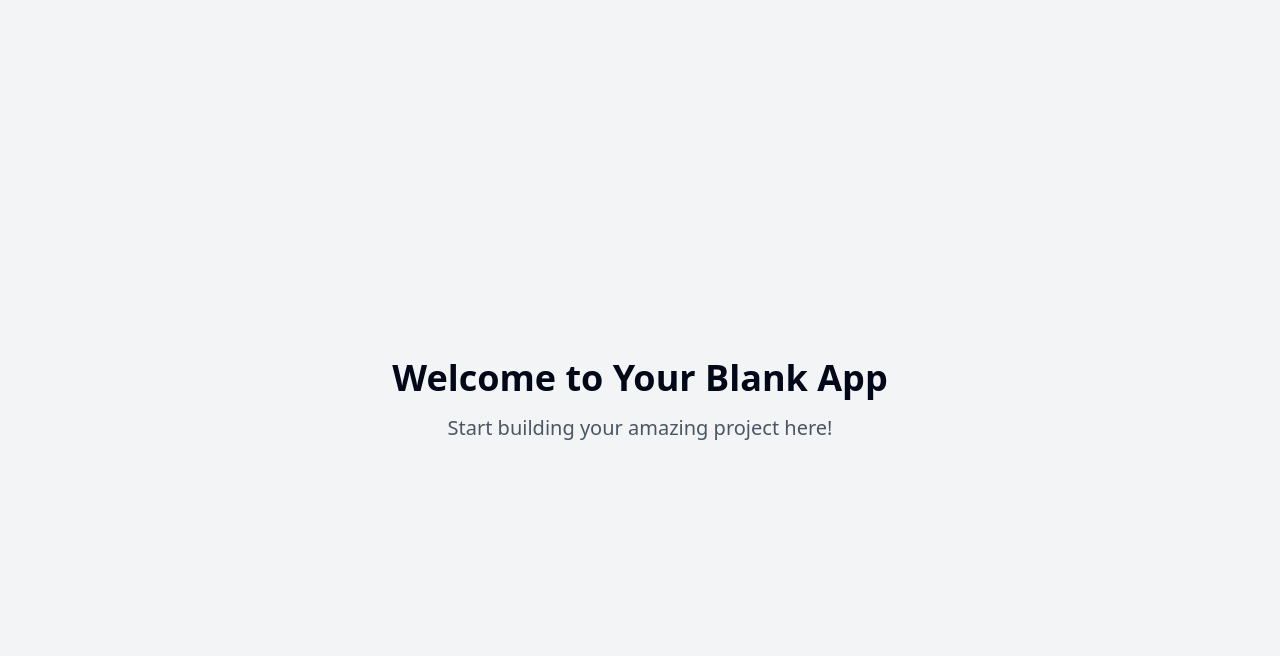
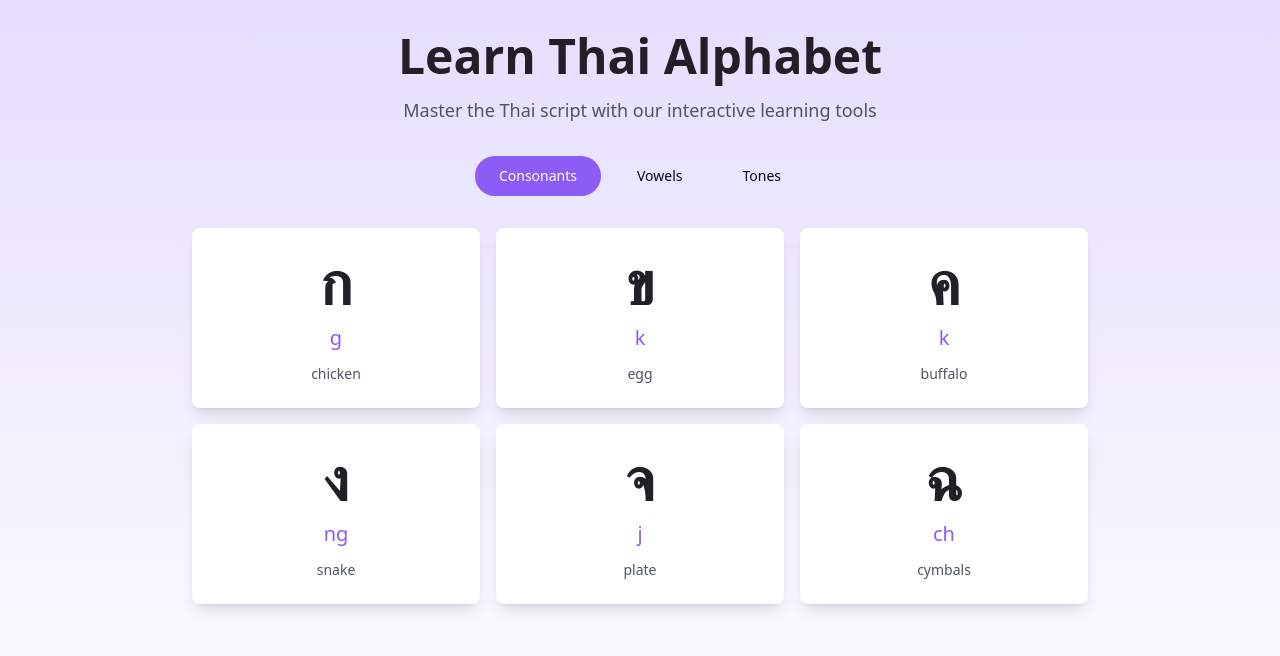
Before and after one commit to capa1904/thai-abc-adventure, a React (Vite) app: page / in a window 1280 px wide. Shown: the top 656 px of the page. Built offline with nearby package versions, Linux system fonts and the light colour scheme.

Commit message:
Add Thai Alphabet Learning App
Implement a web application in TypeScript focused on teaching the Thai alphabet. The design will be modern and minimalistic, emphasizing readability and learning of the characters.
[skip gpt_engineer]

```diff
--- a/package.json
+++ b/package.json
@@ -45,6 +45,7 @@
     "cmdk": "^1.0.0",
     "date-fns": "^3.6.0",
     "embla-carousel-react": "^8.3.0",
+    "framer-motion": "^11.18.0",
     "input-otp": "^1.2.4",
     "lucide-react": "^0.462.0",
     "next-themes": "^0.3.0",
--- /dev/null
+++ b/src/components/CategorySelector.tsx
@@ -0,0 +1,37 @@
+import React from "react";
+import { Button } from "@/components/ui/button";
+import { cn } from "@/lib/utils";
+
+interface CategorySelectorProps {
+  categories: string[];
+  selectedCategory: string;
+  onSelectCategory: (category: string) => void;
+}
+
+const CategorySelector = ({
+  categories,
+  selectedCategory,
+  onSelectCategory,
+}: CategorySelectorProps) => {
+  return (
+    <div className="flex flex-wrap gap-3 justify-center mb-8">
+      {categories.map((category) => (
+        <Button
+          key={category}
+          variant="ghost"
+          className={cn(
+            "px-6 py-2 rounded-full transition-all",
+            selectedCategory === category
+              ? "bg-thai-secondary text-white"
+              : "hover:bg-thai-primary"
+          )}
+          onClick={() => onSelectCategory(category)}
+        >
+          {category}
+        </Button>
+      ))}
+    </div>
+  );
+};
+
+export default CategorySelector;
--- /dev/null
+++ b/src/components/CharacterCard.tsx
@@ -0,0 +1,30 @@
+import React from "react";
+import { motion } from "framer-motion";
+import { cn } from "@/lib/utils";
+
+interface CharacterCardProps {
+  character: string;
+  romanization: string;
+  meaning?: string;
+  className?: string;
+}
+
+const CharacterCard = ({ character, romanization, meaning, className }: CharacterCardProps) => {
+  return (
+    <motion.div
+      initial={{ opacity: 0, y: 20 }}
+      animate={{ opacity: 1, y: 0 }}
+      whileHover={{ scale: 1.05 }}
+      className={cn(
+        "bg-thai-light p-6 rounded-lg shadow-lg flex flex-col items-center justify-center gap-3 cursor-pointer transition-colors hover:bg-thai-primary",
+        className
+      )}
+    >
+      <span className="text-6xl font-bold text-thai-dark">{character}</span>
+      <span className="text-xl text-thai-secondary font-medium">{romanization}</span>
+      {meaning && <span className="text-sm text-gray-600">{meaning}</span>}
+    </motion.div>
+  );
+};
+
+export default CharacterCard;
--- a/src/pages/Index.tsx
+++ b/src/pages/Index.tsx
@@ -1,12 +1,69 @@
-// Update this page (the content is just a fallback if you fail to update the page)
+import React, { useState } from "react";
+import CharacterCard from "@/components/CharacterCard";
+import CategorySelector from "@/components/CategorySelector";
+import { motion } from "framer-motion";
+
+const CATEGORIES = ["Consonants", "Vowels", "Tones"];
+
+const THAI_CHARACTERS = {
+  Consonants: [
+    { char: "ก", romanization: "g", meaning: "chicken" },
+    { char: "ข", romanization: "k", meaning: "egg" },
+    { char: "ค", romanization: "k", meaning: "buffalo" },
+    { char: "ง", romanization: "ng", meaning: "snake" },
+    { char: "จ", romanization: "j", meaning: "plate" },
+    { char: "ฉ", romanization: "ch", meaning: "cymbals" },
+  ],
+  Vowels: [
+    { char: "ะ", romanization: "a", meaning: "short a" },
+    { char: "า", romanization: "aa", meaning: "long a" },
+    { char: "ิ", romanization: "i", meaning: "short i" },
+    { char: "ี", romanization: "ii", meaning: "long i" },
+    { char: "ึ", romanization: "ʉ", meaning: "short ʉ" },
+    { char: "ื", romanization: "ʉʉ", meaning: "long ʉ" },
+  ],
+  Tones: [
+    { char: "่", romanization: "low tone", meaning: "first tone mark" },
+    { char: "้", romanization: "falling tone", meaning: "second tone mark" },
+    { char: "๊", romanization: "high tone", meaning: "third tone mark" },
+    { char: "๋", romanization: "rising tone", meaning: "fourth tone mark" },
+  ],
+};
 
 const Index = () => {
+  const [selectedCategory, setSelectedCategory] = useState(CATEGORIES[0]);
+
   return (
-    <div className="min-h-screen flex items-center justify-center bg-gray-100">
-      <div className="text-center">
-        <h1 className="text-4xl font-bold mb-4">Welcome to Your Blank App</h1>
-        <p className="text-xl text-gray-600">Start building your amazing project here!</p>
-      </div>
+    <div className="min-h-screen bg-gradient-to-b from-thai-primary to-white p-8">
+      <motion.div
+        initial={{ opacity: 0, y: -20 }}
+        animate={{ opacity: 1, y: 0 }}
+        className="max-w-4xl mx-auto"
+      >
+        <h1 className="text-4xl md:text-5xl font-bold text-thai-dark text-center mb-4">
+          Learn Thai Alphabet
+        </h1>
+        <p className="text-lg text-gray-600 text-center mb-8">
+          Master the Thai script with our interactive learning tools
+        </p>
+
+        <CategorySelector
+          categories={CATEGORIES}
+          selectedCategory={selectedCategory}
+          onSelectCategory={setSelectedCategory}
+        />
+
+        <div className="grid grid-cols-2 md:grid-cols-3 gap-4 animate-fade-in">
+          {THAI_CHARACTERS[selectedCategory as keyof typeof THAI_CHARACTERS].map((char) => (
+            <CharacterCard
+              key={char.char}
+              character={char.char}
+              romanization={char.romanization}
+              meaning={char.meaning}
+            />
+          ))}
+        </div>
+      </motion.div>
     </div>
   );
 };
--- a/tailwind.config.ts
+++ b/tailwind.config.ts
@@ -12,85 +12,79 @@ export default {
   theme: {
     container: {
       center: true,
-			padding: '2rem',
+      padding: "2rem",
       screens: {
-				'2xl': '1400px'
-			}
+        "2xl": "1400px",
+      },
     },
     extend: {
       colors: {
-				border: 'hsl(var(--border))',
-				input: 'hsl(var(--input))',
-				ring: 'hsl(var(--ring))',
-				background: 'hsl(var(--background))',
-				foreground: 'hsl(var(--foreground))',
+        border: "hsl(var(--border))",
+        input: "hsl(var(--input))",
+        ring: "hsl(var(--ring))",
+        background: "hsl(var(--background))",
+        foreground: "hsl(var(--foreground))",
+        thai: {
+          primary: "#E5DEFF",
+          secondary: "#8B5CF6",
+          dark: "#221F26",
+          light: "#FFFFFF",
+          accent: "#D946EF",
+        },
         primary: {
-					DEFAULT: 'hsl(var(--primary))',
-					foreground: 'hsl(var(--primary-foreground))'
+          DEFAULT: "hsl(var(--primary))",
+          foreground: "hsl(var(--primary-foreground))",
         },
         secondary: {
-					DEFAULT: 'hsl(var(--secondary))',
-					foreground: 'hsl(var(--secondary-foreground))'
+          DEFAULT: "hsl(var(--secondary))",
+          foreground: "hsl(var(--secondary-foreground))",
         },
         destructive: {
-					DEFAULT: 'hsl(var(--destructive))',
-					foreground: 'hsl(var(--destructive-foreground))'
+          DEFAULT: "hsl(var(--destructive))",
+          foreground: "hsl(var(--destructive-foreground))",
         },
         muted: {
-					DEFAULT: 'hsl(var(--muted))',
-					foreground: 'hsl(var(--muted-foreground))'
+          DEFAULT: "hsl(var(--muted))",
+          foreground: "hsl(var(--muted-foreground))",
         },
         accent: {
-					DEFAULT: 'hsl(var(--accent))',
-					foreground: 'hsl(var(--accent-foreground))'
+          DEFAULT: "hsl(var(--accent))",
+          foreground: "hsl(var(--accent-foreground))",
         },
         popover: {
-					DEFAULT: 'hsl(var(--popover))',
-					foreground: 'hsl(var(--popover-foreground))'
+          DEFAULT: "hsl(var(--popover))",
+          foreground: "hsl(var(--popover-foreground))",
         },
         card: {
-					DEFAULT: 'hsl(var(--card))',
-					foreground: 'hsl(var(--card-foreground))'
+          DEFAULT: "hsl(var(--card))",
+          foreground: "hsl(var(--card-foreground))",
         },
-				sidebar: {
-					DEFAULT: 'hsl(var(--sidebar-background))',
-					foreground: 'hsl(var(--sidebar-foreground))',
-					primary: 'hsl(var(--sidebar-primary))',
-					'primary-foreground': 'hsl(var(--sidebar-primary-foreground))',
-					accent: 'hsl(var(--sidebar-accent))',
-					'accent-foreground': 'hsl(var(--sidebar-accent-foreground))',
-					border: 'hsl(var(--sidebar-border))',
-					ring: 'hsl(var(--sidebar-ring))'
-				}
       },
       borderRadius: {
-				lg: 'var(--radius)',
-				md: 'calc(var(--radius) - 2px)',
-				sm: 'calc(var(--radius) - 4px)'
+        lg: "var(--radius)",
+        md: "calc(var(--radius) - 2px)",
+        sm: "calc(var(--radius) - 4px)",
       },
       keyframes: {
-				'accordion-down': {
-					from: {
-						height: '0'
+        "accordion-down": {
+          from: { height: "0" },
+          to: { height: "var(--radix-accordion-content-height)" },
         },
-					to: {
-						height: 'var(--radix-accordion-content-height)'
-					}
+        "accordion-up": {
+          from: { height: "var(--radix-accordion-content-height)" },
+          to: { height: "0" },
         },
-				'accordion-up': {
-					from: {
-						height: 'var(--radix-accordion-content-height)'
+        "fade-in": {
+          "0%": { opacity: "0" },
+          "100%": { opacity: "1" },
         },
-					to: {
-						height: '0'
-					}
-				}
       },
       animation: {
-				'accordion-down': 'accordion-down 0.2s ease-out',
-				'accordion-up': 'accordion-up 0.2s ease-out'
-			}
-		}
+        "accordion-down": "accordion-down 0.2s ease-out",
+        "accordion-up": "accordion-up 0.2s ease-out",
+        "fade-in": "fade-in 0.5s ease-out",
+      },
+    },
   },
   plugins: [require("tailwindcss-animate")],
 } satisfies Config;
```
Also changed, not shown: 1 other file (tests, documents, lock files or other folders). Lines whose indentation alone changed are shown as unchanged.
